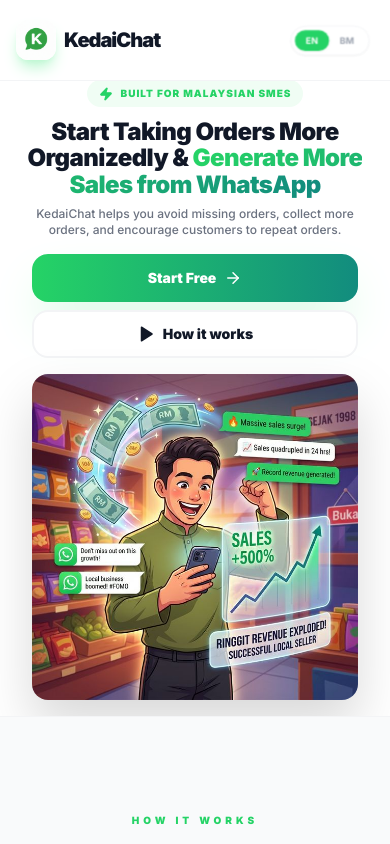
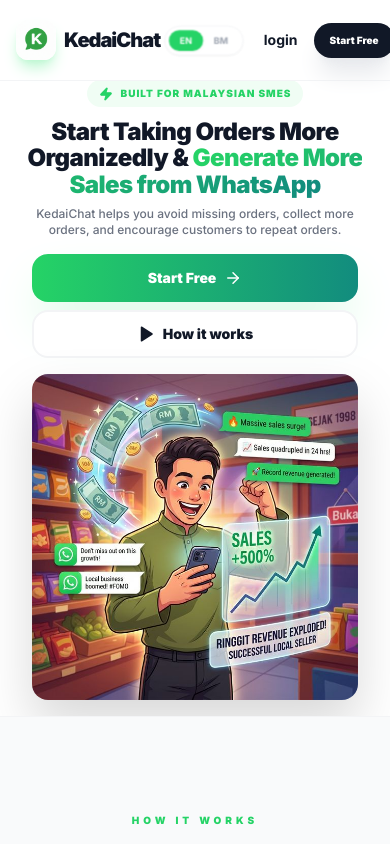
Before and after one commit to enior88/kedaichat-v2, a Next.js app: page / in a window 390 px wide. Shown: the top 844 px of the page. Built offline with nearby package versions, Linux system fonts and the light colour scheme.

Commit message:
fix: restore login and start free buttons in mobile header

```diff
--- a/src/app/page.tsx
+++ b/src/app/page.tsx
@@ -128,10 +128,10 @@
                         <div className="scale-90 md:scale-100">
                             <LanguageToggle />
                         </div>
-                        <Link href="/login" className="hidden lg:block text-sm font-bold text-gray-900 hover:text-[#25D366] transition-colors px-2 md:px-4 py-2">
+                        <Link href="/login" className="text-sm font-bold text-gray-900 hover:text-[#25D366] transition-colors px-2 md:px-4 py-2">
                             {t('login')}
                         </Link>
-                        <Link href="/onboarding" className="hidden sm:block bg-gray-900 text-white px-4 py-2.5 md:px-6 md:py-3 rounded-full text-xs md:text-sm font-black hover:bg-gray-800 transition-all shadow-xl shadow-gray-200 active:scale-95 whitespace-nowrap">
+                        <Link href="/onboarding" className="bg-gray-900 text-white px-4 py-2.5 md:px-6 md:py-3 rounded-full text-[10px] md:text-sm font-black hover:bg-gray-800 transition-all shadow-xl shadow-gray-200 active:scale-95 whitespace-nowrap">
                             {t('start_free')}
                         </Link>
                     </div>
```
